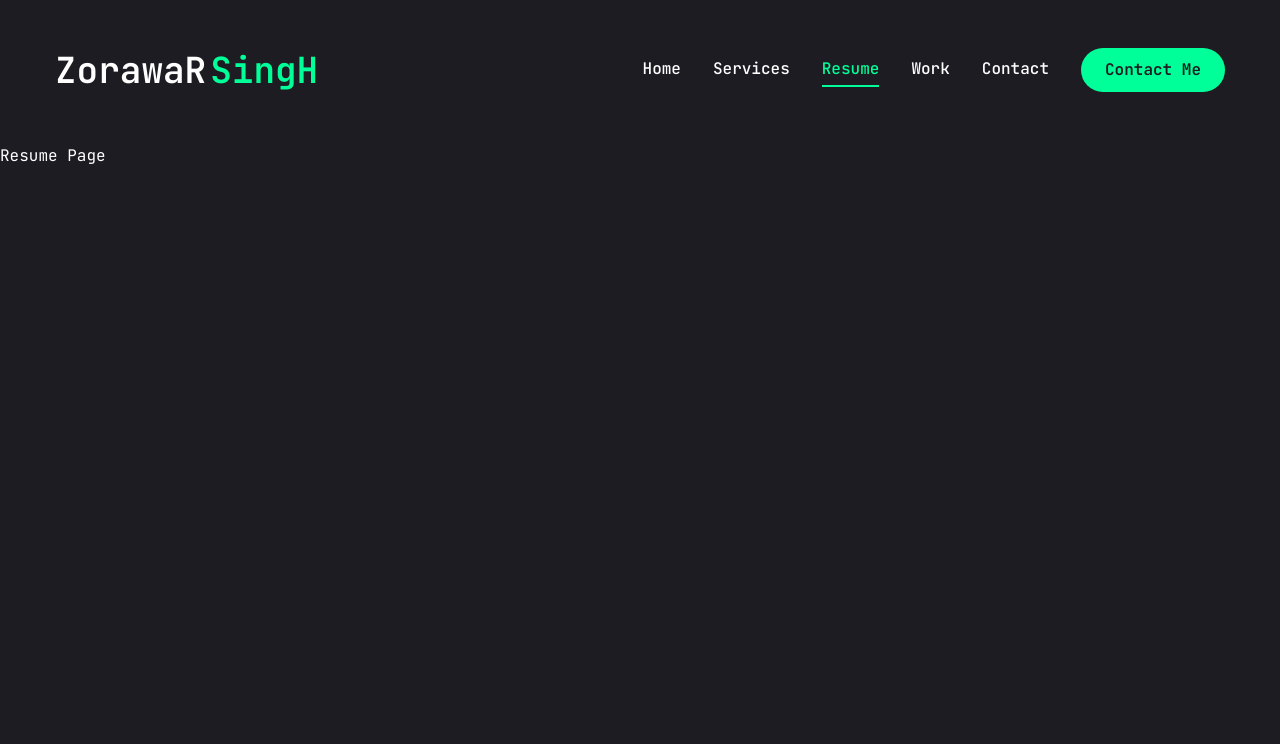
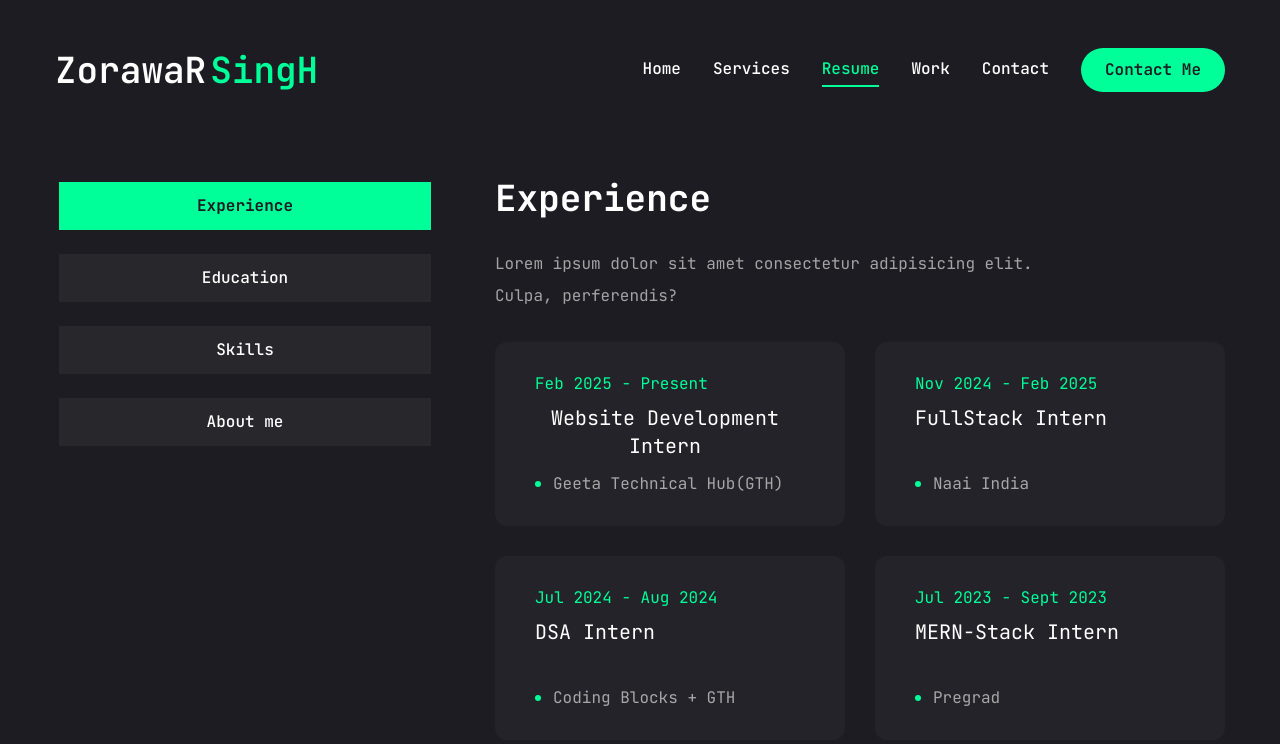
Before and after one commit to MrZorawaR/Portfolio, a Next.js app: page /resume in a window 1280 px wide. Shown: the top 744 px of the page. Built offline with nearby package versions, Linux system fonts and the light colour scheme.

Commit message:
resume page done

```diff
--- a/app/resume/page.jsx
+++ b/app/resume/page.jsx
@@ -1,11 +1,277 @@
-import React from 'react'
+"use client";
+import { FaHtml5, FaCss3, FaJs, FaReact, FaNodeJs } from "react-icons/fa";
+
+import { SiTailwindcss, SiNextdotjs } from "react-icons/si";
+
+const about = {
+  title: "About Me",
+  description:
+    "Lorem ipsum dolor sit amet consectetur adipisicing elit. Culpa, perferendis?",
+  info: [
+    {
+      fieldName: "Name",
+      fieldValue: "John Doe",
+    },
+    {
+      fieldName: "Phone",
+      fieldValue: "+91 9012822721",
+    },
+    {
+      fieldName: "Experience",
+      fieldValue: "1+ Year",
+    },
+    {
+      fieldName: "Email",
+      fieldValue: "zorawarsingh315@gmail.com",
+    },
+    {
+      fieldName: "Freelance",
+      fieldValue: "Available",
+    },
+    {
+      fieldName: "Languages",
+      fieldValue: "Hindi, English",
+    },
+  ],
+};
+
+const experience = {
+  icon: "/assets/resume/badge.svg",
+  title: "Experience",
+  description:
+    "Lorem ipsum dolor sit amet consectetur adipisicing elit. Culpa, perferendis?",
+  items: [
+    {
+      company: "Geeta Technical Hub(GTH)",
+      designation: "Website Development Intern",
+      duration: "Feb 2025 - Present",
+    },
+    {
+      company: "Naai India",
+      designation: "FullStack Intern",
+      duration: "Nov 2024 - Feb 2025",
+    },
+    {
+      company: "Coding Blocks + GTH",
+      designation: "DSA Intern",
+      duration: "Jul 2024 - Aug 2024",
+    },
+    {
+      company: "Pregrad",
+      designation: "MERN-Stack Intern",
+      duration: "Jul 2023 - Sept 2023",
+    },
+  ],
+};
+
+const education = {
+  icon: "/assets/resume/cap.svg",
+  title: "Education",
+  description:
+    "Lorem ipsum dolor sit amet consectetur adipisicing elit. Culpa, perferendis?",
+  items: [
+    {
+      institution: "Geeta University",
+      degree: "B.Tech in Computer Science",
+      duration: "Sept 2022 - Present",
+    },
+    {
+      institution: "CBSE",
+      degree: "12th",
+      duration: "2021 - 2022",
+    },
+    {
+      institution: "CBSE",
+      degree: "10th",
+      duration: "2019 - 2020",
+    },
+  ],
+};
+
+const skills = {
+  title: "Skills",
+  description:
+    "Lorem ipsum dolor sit amet consectetur adipisicing elit. Culpa, perferendis?",
+  skillSets: [
+    {
+      icon: <FaHtml5 />,
+      name: "HTML5",
+    },
+    {
+      icon: <FaCss3 />,
+      name: "CSS3",
+    },
+    {
+      icon: <FaJs />,
+      name: "JavaScript",
+    },
+    {
+      icon: <FaReact />,
+      name: "React JS",
+    },
+    {
+      icon: <FaNodeJs />,
+      name: "Node JS",
+    },
+    {
+      icon: <SiTailwindcss />,
+      name: "Tailwind CSS",
+    },
+    {
+      icon: <SiNextdotjs />,
+      name: "Next.js",
+    },
+  ],
+};
+
+import { Tabs, TabsContent, TabsList, TabsTrigger } from "@/components/ui/tabs";
+
+import {
+  Tooltip,
+  TooltipContent,
+  TooltipTrigger,
+  TooltipProvider,
+} from "@/components/ui/tooltip";
+import { ScrollArea } from "@/components/ui/scroll-area";
+import { motion } from "framer-motion";
 
 const Resume = () => {
   return (
-    <div>
-      Resume Page
-    </div>
-  )
-}
+    <motion.div
+      initial={{ opacity: 0 }}
+      animate={{
+        opacity: 1,
+        transition: { delay: 2.4, duration: 0.4, ease: "easeIn" },
+      }}
+      className="min-h-[80vh] flex items-center justify-center py-12 xl:py-0"
+    >
+      <div className="container mx-auto">
+        <Tabs
+          defaultValue="experience"
+          className="flex flex-col xl:flex-row gap-[60px]"
+        >
+          <TabsList className="flex flex-col gap-6 max-w-[380px] w-full mx-auto xl:mx-0">
+            <TabsTrigger value="experience">Experience</TabsTrigger>
+            <TabsTrigger value="education">Education</TabsTrigger>
+            <TabsTrigger value="skills">Skills</TabsTrigger>
+            <TabsTrigger value="about">About me</TabsTrigger>
+          </TabsList>
+          <div className="min-h-[70vh] w-full">
+            <TabsContent value="experience" className="w-full">
+              <div className="flex flex-col gap-[30px] text-center xl:text-left">
+                <h3 className="text-4xl font-bold">{experience.title}</h3>
+                <p className="max-w-[600px] text-white/60 mx-auto xl:mx-0">
+                  {experience.description}
+                </p>
+                <ScrollArea className="h-[400px]">
+                  <ul className="grid grid-cols-1 gap-[30px] lg:grid-cols-2">
+                    {experience.items.map((item, index) => {
+                      return (
+                        <li
+                          key={index}
+                          className=" bg-[#232329] h-[184px] py-6 px-10 rounded-xl flex flex-col justify-center items-center lg:items-start gap-1"
+                        >
+                          <span className="text-accent">{item.duration}</span>
+                          <h3 className="text-xl max-w-[260px] min-h-[60px] text-center ld:text-left">
+                            {item.designation}
+                          </h3>
+                          <div className="flex items-center gap-3">
+                            <span className="w-[6px] h-[6px] bg-accent rounded-full"></span>
+                            <p className="text-white/60">{item.company}</p>
+                          </div>
+                        </li>
+                      );
+                    })}
+                  </ul>
+                </ScrollArea>
+              </div>
+            </TabsContent>
+            <TabsContent value="education" className="w-full">
+              <div className="flex flex-col gap-[30px] text-center xl:text-left">
+                <h3 className="text-4xl font-bold">{education.title}</h3>
+                <p className="max-w-[600px] text-white/60 mx-auto xl:mx-0">
+                  {education.description}
+                </p>
+                <ScrollArea className="h-[400px]">
+                  <ul className="grid grid-cols-1 gap-[30px] lg:grid-cols-2">
+                    {education.items.map((item, index) => {
+                      return (
+                        <li
+                          key={index}
+                          className=" bg-[#232329] h-[184px] py-6 px-10 rounded-xl flex flex-col justify-center items-center lg:items-start gap-1"
+                        >
+                          <span className="text-accent">{item.duration}</span>
+                          <h3 className="text-xl max-w-[260px] min-h-[60px] text-center ld:text-left">
+                            {item.degree}
+                          </h3>
+                          <div className="flex items-center gap-3">
+                            <span className="w-[6px] h-[6px] bg-accent rounded-full"></span>
+                            <p className="text-white/60">{item.institution}</p>
+                          </div>
+                        </li>
+                      );
+                    })}
+                  </ul>
+                </ScrollArea>
+              </div>
+            </TabsContent>
+            <TabsContent value="skills" className="w-full h-full">
+              <div className="flex flex-col gap-[30px]">
+                <div className="flex flex-col gap-[30px] text-center xl:text-left">
+                  "<h3 className="text-4xl font-bold">{skills.title}</h3>
+                  <p className="max-w-[600px] text-white/60 mx-auto xl:mx-8">
+                    {skills.description}
+                  </p>
+                </div>
+                <ul className="grid grid-cols-2 sm:grid-cols-3 md:grid-cols-4 gap-4">
+                  {skills.skillSets.map((skill, index) => {
+                    return (
+                      <li key={index}>
+                        <TooltipProvider delayDuration={100}>
+                          <Tooltip>
+                            <TooltipTrigger className="w-full h-[150px] bg-[#232329] rounded-xl flex items-center justify-center group">
+                              <div className="text-6xl group-hover:text-accent transition-all duration-300">
+                                {skill.icon}
+                              </div>
+                            </TooltipTrigger>
+                            <TooltipContent>
+                              <p className="capitalize">{skill.name}</p>
+                            </TooltipContent>
+                          </Tooltip>
+                        </TooltipProvider>
+                      </li>
+                    );
+                  })}
+                </ul>
+              </div>
+            </TabsContent>
+            <TabsContent
+              value="about"
+              className="w-full text-center xl:text-left"
+            >
+              <div className="flex flex-col gap-[30px]">
+                <h3 className="text-4xl font-bold">{about.title}</h3>
+                <p className="max-w-[600px] text-white/60 mx-auto xl:mx-0">
+                  {about.description}
+                </p>
+                <ul className="grid grid-cols-1 xl:grid-cols-2 gap-y-6 max-w-[620px] mx-auto xl:mx-0">
+                  {about.info.map((item, index) => (
+                    <li
+                      key={index}
+                      className="flex items-center justify-center xl:justify-start gap-4"
+                    >
+                      <span className="text-white/60">{item.fieldName}</span>
+                      <span className="text-xl">{item.fieldValue}</span>
+                    </li>
+                  ))}
+                </ul>
+              </div>
+            </TabsContent>
+          </div>
+        </Tabs>
+      </div>
+    </motion.div>
+  );
+};
 
-export default Resume
+export default Resume;
--- a/components/ui/scroll-area.jsx
+++ b/components/ui/scroll-area.jsx
@@ -32,7 +32,7 @@
       className
     )}
     {...props}>
-    <ScrollAreaPrimitive.ScrollAreaThumb className="relative flex-1 rounded-full bg-slate-200 dark:bg-slate-800" />
+    <ScrollAreaPrimitive.ScrollAreaThumb className="relative flex-1 rounded-full bg-accent dark:bg-slate-800" />
   </ScrollAreaPrimitive.ScrollAreaScrollbar>
 ))
 ScrollBar.displayName = ScrollAreaPrimitive.ScrollAreaScrollbar.displayName
--- a/components/ui/tabs.jsx
+++ b/components/ui/tabs.jsx
@@ -11,7 +11,7 @@
   <TabsPrimitive.List
     ref={ref}
     className={cn(
-      "inline-flex h-10 items-center justify-center rounded-md bg-slate-100 p-1 text-slate-500 dark:bg-slate-800 dark:text-slate-400",
+      "inline-flex h-auto rounded-lg p-1 text-primary",
       className
     )}
     {...props} />
@@ -22,7 +22,7 @@
   <TabsPrimitive.Trigger
     ref={ref}
     className={cn(
-      "inline-flex items-center justify-center whitespace-nowrap rounded-sm px-3 py-1.5 text-sm font-medium ring-offset-white transition-all focus-visible:outline-none focus-visible:ring-2 focus-visible:ring-slate-950 focus-visible:ring-offset-2 disabled:pointer-events-none disabled:opacity-50 data-[state=active]:bg-white data-[state=active]:text-slate-950 data-[state=active]:shadow-sm dark:ring-offset-slate-950 dark:focus-visible:ring-slate-300 dark:data-[state=active]:bg-slate-950 dark:data-[state=active]:text-slate-50",
+      "inline-flex items-center justify-center w-full bg-[#27272c] text-white whitespace-nowrap rounded-lg p-3 text-base font-medium ring-offset-white transition-all disabled:pointer-events-none disabled:opacity-50 data-[state=active]:bg-accent data-[state=active]:text-primary data-[state=active]:font-bold data-[state=active]:shadow-sm",
       className
     )}
     {...props} />
@@ -33,7 +33,7 @@
   <TabsPrimitive.Content
     ref={ref}
     className={cn(
-      "mt-2 ring-offset-white focus-visible:outline-none focus-visible:ring-2 focus-visible:ring-slate-950 focus-visible:ring-offset-2 dark:ring-offset-slate-950 dark:focus-visible:ring-slate-300",
+      "min-h-[480px] ring-offset-white focus-visible:outline-none focus-visible:ring-2 focus-visible:ring-slate-950 focus-visible:ring-offset-2 dark:ring-offset-slate-950 dark:focus-visible:ring-slate-300",
       className
     )}
     {...props} />
```
